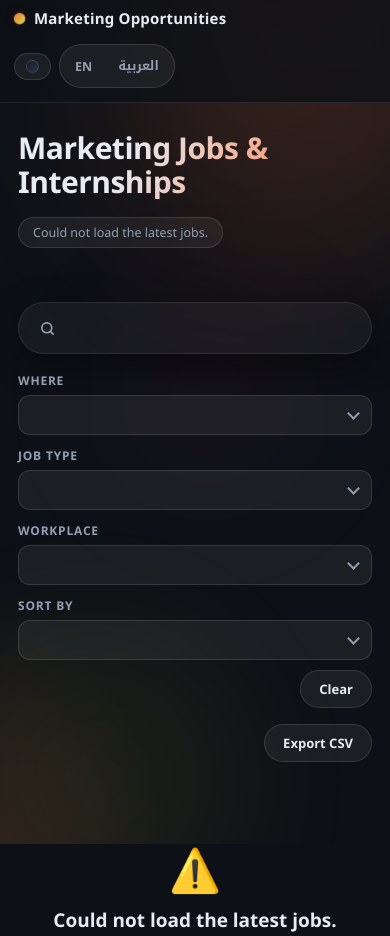
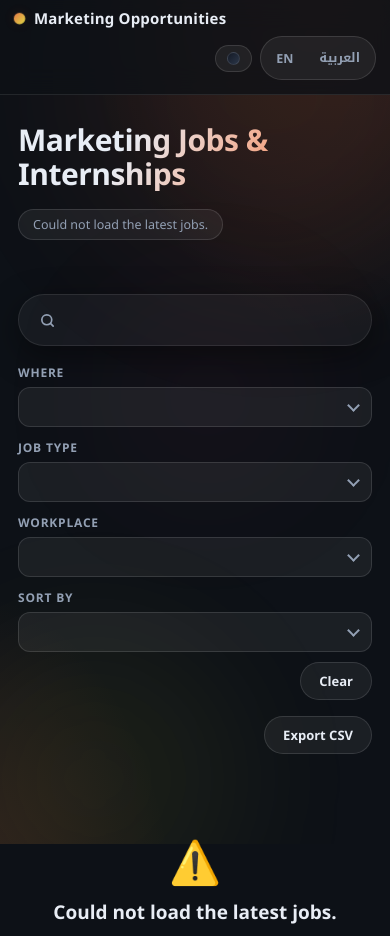
Before and after one commit to yosefalssidiq12/marketing-jobs-internships, a plain HTML site: page index.html in a window 390 px wide. Shown: the top 936 px of the page. Drawn offline with Linux system fonts and the light colour scheme.

Commit message:
Update index.html

```diff
--- a/index.html
+++ b/index.html
@@ -244,7 +244,7 @@ footer.site b{color:var(--text)}
   .theme-cycle{padding:6px 11px; font-size:12px; gap:7px}
   .theme-cycle .tdot{width:13px; height:13px}
   .theme-cycle #theme-name{display:none}
-  .bar-sp{flex-basis:100%; height:0}
+  .brand{flex-basis:100%}
   .sites{padding:0 14px 6px; gap:4px}
   .site-link{font-size:11.5px; padding:4px 9px}
   .hero{padding:28px 0 4px}
```
